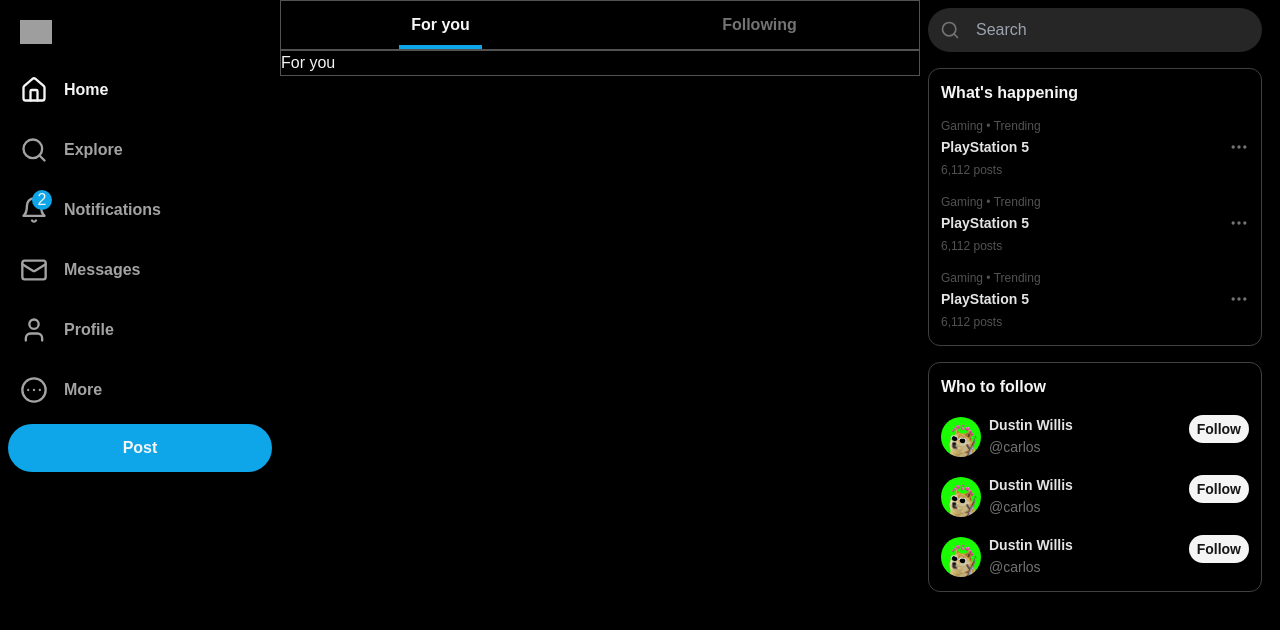
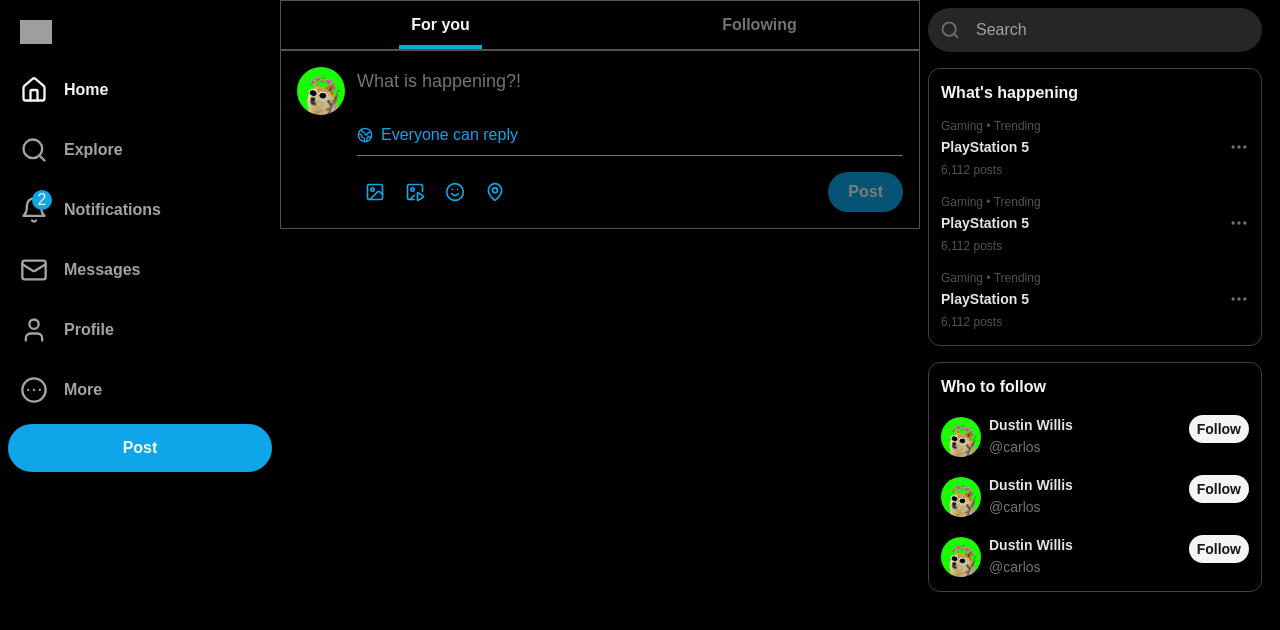
Before and after one commit to jayantpathariya/x, a Next.js app: page /home in a window 1280 px wide. Shown: the top 630 px of the page. Built offline with nearby package versions, Linux system fonts and the light colour scheme; grey boxes are pictures that could not be loaded; a web font is replaced by a local one.

Commit message:
new post component added

```diff
--- a/components/for-you-tab.tsx
+++ b/components/for-you-tab.tsx
@@ -1,4 +1,5 @@
 import * as TabsPrimitive from "@radix-ui/react-tabs";
+import { NewPost } from "./new-post";
 
 export const ForYouTab = () => {
   return (
@@ -6,7 +7,7 @@ export const ForYouTab = () => {
       value="you"
       className="border border-neutral-600 bg-black"
     >
-      <div>For you</div>
+      <NewPost />
     </TabsPrimitive.Content>
   );
 };
--- /dev/null
+++ b/components/new-post.tsx
@@ -0,0 +1,58 @@
+import {
+  Earth,
+  Image as ImageIcon,
+  ImagePlay,
+  MapPin,
+  Smile,
+} from "lucide-react";
+import Image from "next/image";
+
+export const NewPost = () => {
+  return (
+    <div className="flex gap-x-3 p-4">
+      <Image
+        src="/profile-picture.png"
+        alt="Profile picture"
+        width={40}
+        height={40}
+        className="size-12 rounded-full"
+      />
+      <div className="w-full">
+        <div className="flex flex-col w-full border-b border-neutral-500 pb-2">
+          <textarea
+            name="post"
+            id="post"
+            placeholder="What is happening?!"
+            className="w-full resize-none border-none outline-none bg-transparent text-lg placeholder:text-neutral-500"
+          ></textarea>
+          <button className="text-sky-500 flex gap-x-2 items-center">
+            <Earth className="size-4" />
+            <span>Everyone can reply</span>
+          </button>
+        </div>
+        <div className="mt-4 flex items-center justify-between">
+          <div className="flex items-center gap-x-1">
+            <button className="hover:bg-sky-500/40 p-2 rounded-full">
+              <ImageIcon className="text-sky-500 size-5" />
+            </button>
+            <button className="hover:bg-sky-500/40 p-2 rounded-full">
+              <ImagePlay className="text-sky-500 size-5" />
+            </button>
+            <button className="hover:bg-sky-500/40 p-2 rounded-full">
+              <Smile className="text-sky-500 size-5" />
+            </button>
+            <button className="hover:bg-sky-500/40 p-2 rounded-full">
+              <MapPin className="text-sky-500 size-5" />
+            </button>
+          </div>
+          <button
+            disabled
+            className="bg-sky-500 hover:bg-sky-500/80 py-2 px-5 rounded-full font-semibold disabled:opacity-50 disabled:pointer-events-none transition-colors duration-200 ease-in-out"
+          >
+            Post
+          </button>
+        </div>
+      </div>
+    </div>
+  );
+};
```
